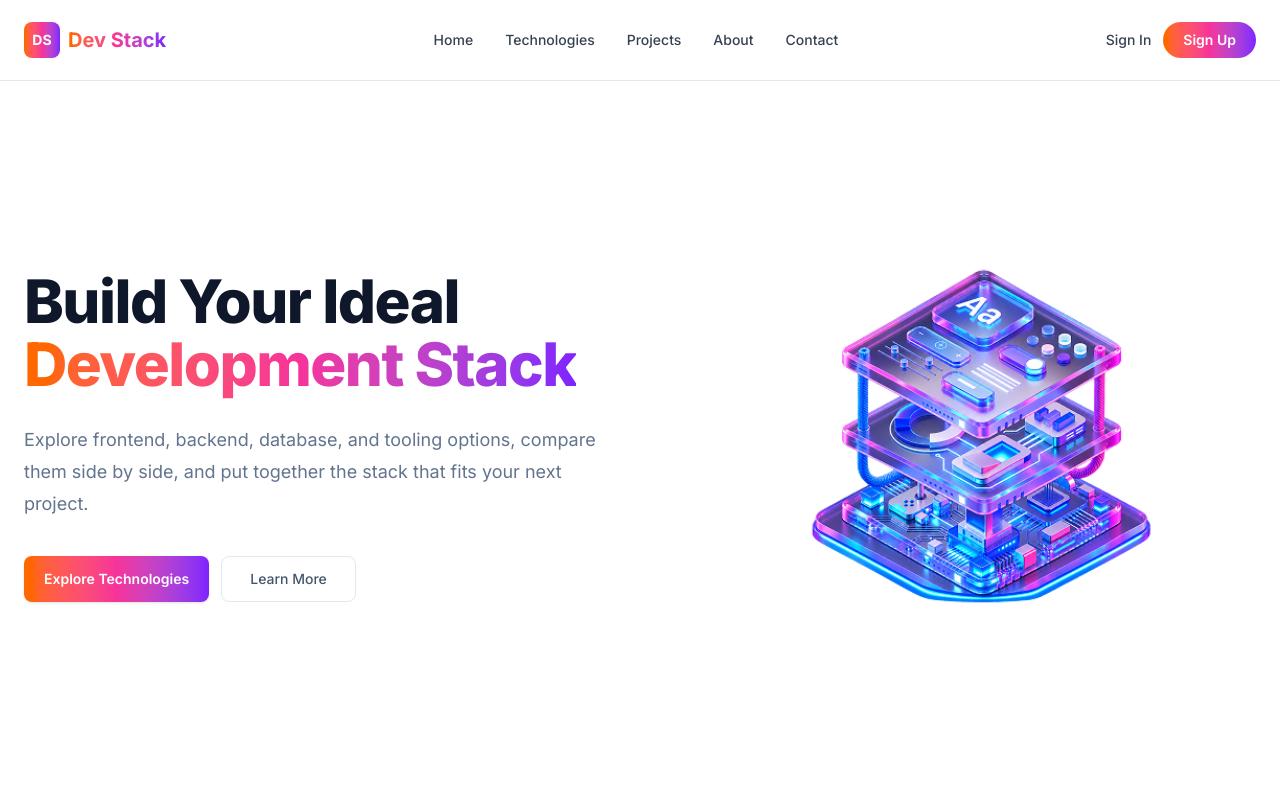
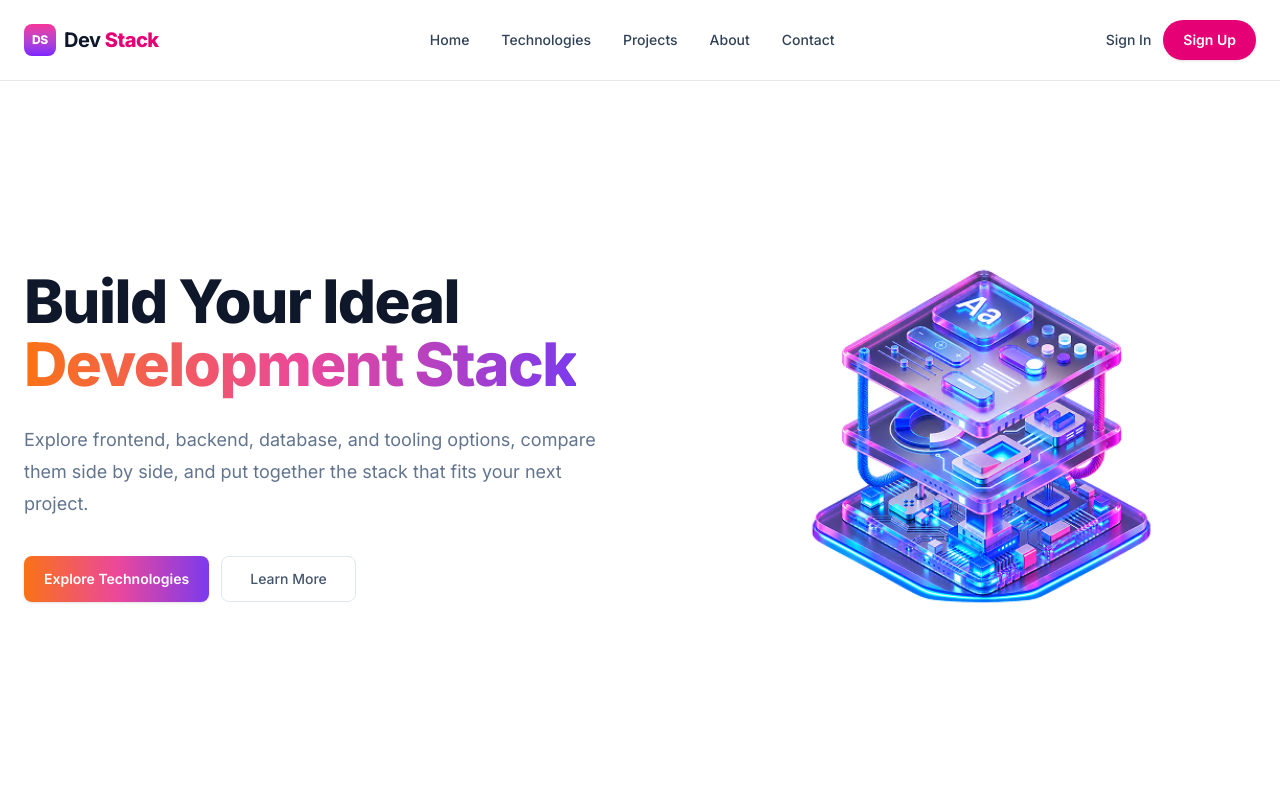
Before and after one commit to muazgit/dev-stack, a React (Vite) app: page / in a window 1280 px wide. Shown: the top 800 px of the page. Built offline with nearby package versions, Linux system fonts and the light colour scheme.

Commit message:
Fixed Brand Shared Coloring

```diff
--- a/src/components/Hero.jsx
+++ b/src/components/Hero.jsx
@@ -9,7 +9,10 @@ function Hero() {
           <h1 className="text-5xl font-extrabold leading-[1.05] tracking-tight text-slate-900 lg:text-6xl">
             Build Your Ideal
             <br />
-            <span className="bg-gradient-to-r from-orange-500 via-pink-500 to-violet-600 bg-clip-text text-transparent">
+            <span
+              className="bg-clip-text text-transparent"
+              style={{ backgroundImage: 'var(--brand-gradient)' }}
+            >
               Development Stack
             </span>
           </h1>
@@ -22,7 +25,10 @@ function Hero() {
 
           {/* Buttons */}
           <div className="mt-9 flex flex-wrap gap-3">
-            <button className="rounded-lg bg-gradient-to-r from-orange-500 via-pink-500 to-violet-600 px-5 py-3 text-sm font-semibold text-white shadow-sm transition hover:opacity-90">
+            <button
+              className="rounded-lg px-5 py-3 text-sm font-semibold text-white shadow-sm transition hover:opacity-90"
+              style={{ backgroundImage: 'var(--brand-gradient)' }}
+            >
               Explore Technologies
             </button>
 
--- a/src/components/Navbar.jsx
+++ b/src/components/Navbar.jsx
@@ -8,14 +8,15 @@ function Navbar() {
       <div className="mx-auto max-w-7xl px-4 sm:px-6">
         {/* Desktop Navbar */}
         <div className="hidden h-20 items-center justify-between md:flex">
-          {/* Brand Icon */}
+          {/* Brand */}
           <div className="flex items-center gap-2">
-            <div className="flex h-9 w-9 items-center justify-center rounded-lg bg-gradient-to-r from-orange-500 via-pink-500 to-violet-600 text-sm font-bold text-white">
+            <div className="flex h-8 w-8 items-center justify-center rounded-lg bg-gradient-to-b from-pink-500 to-violet-600 text-xs font-extrabold tracking-tight text-white">
               DS
             </div>
 
-            <span className="bg-gradient-to-r from-orange-500 via-pink-500 to-violet-600 bg-clip-text text-xl font-bold text-transparent">
-              Dev Stack
+            <span className="text-xl font-bold tracking-tight">
+              <span className="text-slate-900">Dev </span>
+              <span className="font-extrabold text-pink-600">Stack</span>
             </span>
           </div>
 
@@ -23,35 +24,35 @@ function Navbar() {
           <div className="flex items-center gap-8">
             <a
               href="#"
-              className="text-sm font-medium text-gray-700 hover:text-pink-500"
+              className="text-sm font-medium text-slate-700 hover:text-pink-600"
             >
               Home
             </a>
 
             <a
-              href="#"
-              className="text-sm font-medium text-gray-700 hover:text-pink-500"
+              href="#technologies"
+              className="text-sm font-medium text-slate-700 hover:text-pink-600"
             >
               Technologies
             </a>
 
             <a
               href="#"
-              className="text-sm font-medium text-gray-700 hover:text-pink-500"
+              className="text-sm font-medium text-slate-700 hover:text-pink-600"
             >
               Projects
             </a>
 
             <a
               href="#"
-              className="text-sm font-medium text-gray-700 hover:text-pink-500"
+              className="text-sm font-medium text-slate-700 hover:text-pink-600"
             >
               About
             </a>
 
             <a
               href="#"
-              className="text-sm font-medium text-gray-700 hover:text-pink-500"
+              className="text-sm font-medium text-slate-700 hover:text-pink-600"
             >
               Contact
             </a>
@@ -59,11 +60,12 @@ function Navbar() {
 
           {/* Auth */}
           <div className="flex items-center gap-3">
-            <button className="text-sm font-medium text-gray-700 hover:text-pink-500">
+            <button className="text-sm font-medium text-slate-700 hover:text-pink-600">
               Sign In
             </button>
 
-            <button className="rounded-full bg-gradient-to-r from-orange-500 via-pink-500 to-violet-600 px-5 py-2 text-sm font-semibold text-white transition hover:opacity-90">
+            {/* Solid pink — NO gradient */}
+            <button className="rounded-full bg-pink-600 px-5 py-2.5 text-sm font-semibold text-white shadow-sm transition hover:bg-pink-700">
               Sign Up
             </button>
           </div>
@@ -73,6 +75,7 @@ function Navbar() {
         <div className="flex h-16 items-center justify-between md:hidden">
           {/* Hamburger */}
           <button
+            onClick={() => setMenuOpen(!menuOpen)}
             className="flex h-9 w-9 items-center justify-center rounded-lg border border-gray-200 text-gray-700"
             aria-label="Open menu"
           >
@@ -81,26 +84,54 @@ function Navbar() {
 
           {/* Mobile Brand */}
           <div className="flex items-center gap-2">
-            <div className="flex h-8 w-8 items-center justify-center rounded-lg bg-gradient-to-r from-orange-500 via-pink-500 to-violet-600 text-xs font-bold text-white">
+            <div className="flex h-8 w-8 items-center justify-center rounded-lg bg-gradient-to-b from-pink-500 to-violet-600 text-xs font-extrabold text-white">
               DS
             </div>
 
-            <span className="bg-gradient-to-r from-orange-500 via-pink-500 to-violet-600 bg-clip-text text-lg font-bold text-transparent">
-              Dev Stack
+            <span className="text-lg font-bold">
+              <span className="text-slate-900">Dev </span>
+              <span className="font-extrabold text-pink-600">Stack</span>
             </span>
           </div>
 
           {/* Mobile Buttons */}
           <div className="flex items-center gap-2">
-            <button className="text-xs font-medium text-gray-700">
+            <button className="text-xs font-medium text-slate-700">
               Sign In
             </button>
 
-            <button className="rounded-full bg-gradient-to-r from-orange-500 via-pink-500 to-violet-600 px-3 py-1.5 text-xs font-semibold text-white">
+            {/* Solid pink — NO gradient */}
+            <button className="rounded-full bg-pink-600 px-3 py-1.5 text-xs font-semibold text-white">
               Sign Up
             </button>
           </div>
         </div>
+
+        {/* Mobile Menu */}
+        {menuOpen && (
+          <div className="border-t border-gray-100 py-4 md:hidden">
+            <div className="flex flex-col gap-4">
+              <a href="#" className="text-sm font-medium text-slate-700">
+                Home
+              </a>
+              <a
+                href="#technologies"
+                className="text-sm font-medium text-slate-700"
+              >
+                Technologies
+              </a>
+              <a href="#" className="text-sm font-medium text-slate-700">
+                Projects
+              </a>
+              <a href="#" className="text-sm font-medium text-slate-700">
+                About
+              </a>
+              <a href="#" className="text-sm font-medium text-slate-700">
+                Contact
+              </a>
+            </div>
+          </div>
+        )}
       </div>
     </nav>
   );
--- a/src/components/TechnologyList.jsx
+++ b/src/components/TechnologyList.jsx
@@ -37,10 +37,7 @@ function TechnologyList({ selectedStack, setSelectedStack }) {
         {/* Section Heading */}
         <div className="mb-10">
           <h2 className="text-4xl font-bold leading-tight tracking-tight text-slate-900">
-            Explore the{' '}
-            <span className="bg-gradient-to-r from-orange-500 via-pink-500 to-violet-600 bg-clip-text text-transparent">
-              Technologies
-            </span>
+            Explore the <span className="text-[#d91b7e]">Technologies</span>
           </h2>
 
           <p className="mt-2 text-[14px] font-normal leading-6 text-slate-400">
--- a/src/index.css
+++ b/src/index.css
@@ -2,4 +2,11 @@
 
 :root {
   font-family: "Inter", sans-serif;
+
+  --brand-gradient: linear-gradient(
+    90deg,
+    #f97316,
+    #ec4899,
+    #7c3aed
+  );
 }
```
